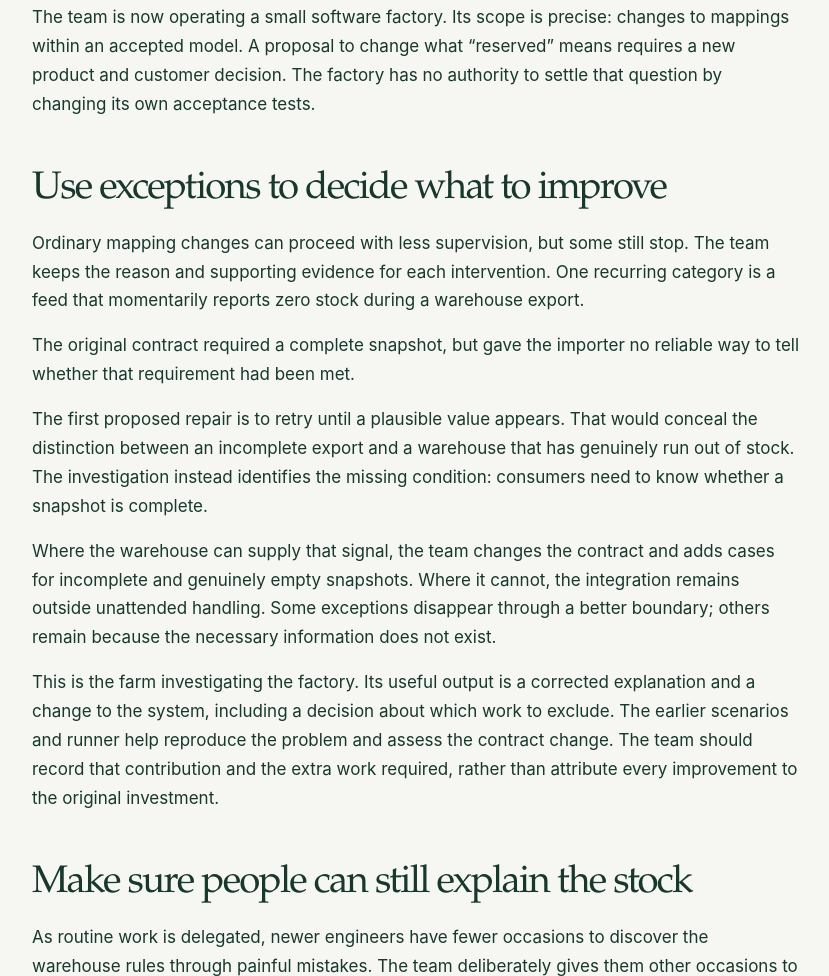
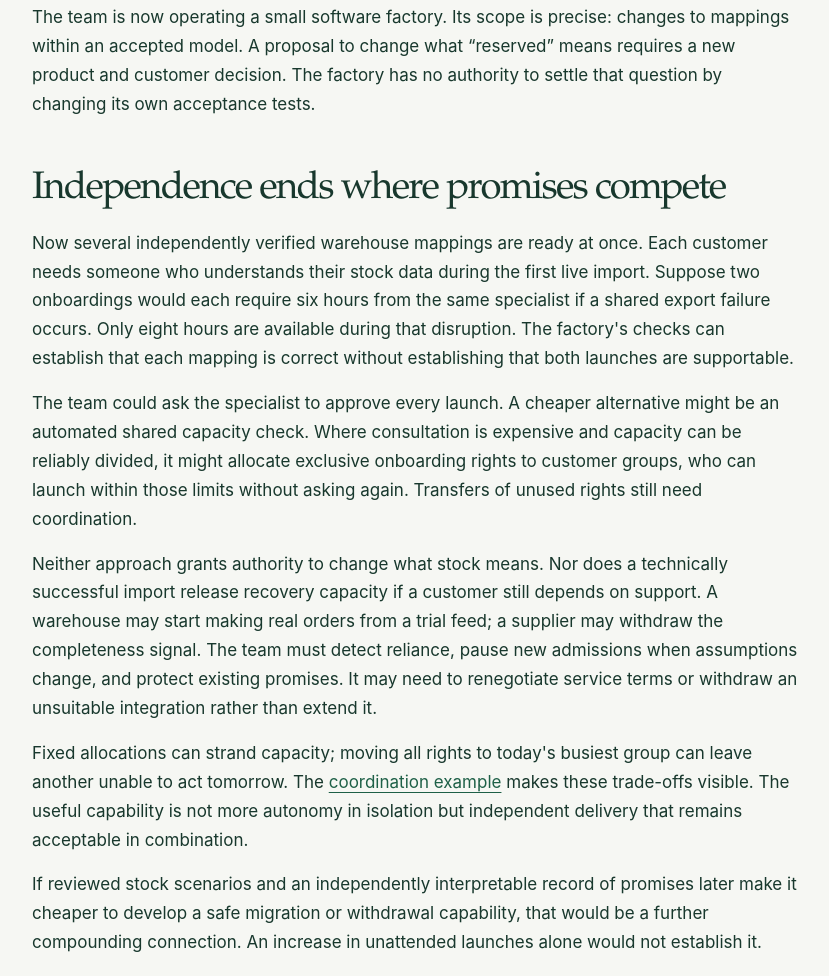
Before and after one commit to grove/compounding-engineering, a plain HTML site: page paths/customer-integrations.html in a window 1280 px wide. Shown: the part 3621-4597 px from the top of the page, without its empty margins (0-829 px from the left). Drawn offline with Linux system fonts and the light colour scheme.

Commit message:
Integrate coordination-avoidance investigation: paths/customer-integrations.html

```diff
--- a/paths/customer-integrations.html
+++ b/paths/customer-integrations.html
@@ -69,6 +69,14 @@
         <p>The initial release path compares imported results with the customer's existing process without using them to make promises. Only after the agreed checks and customer acceptance does the new feed become authoritative. Once established, eligible mapping changes can follow a repeatable path through preparation, verification, release and observation.</p>
         <p>The team is now operating a small software factory. Its scope is precise: changes to mappings within an accepted model. A proposal to change what “reserved” means requires a new product and customer decision. The factory has no authority to settle that question by changing its own acceptance tests.</p>
       </section>
+      <section id="shared-capacity">
+        <h2>Independence ends where promises compete</h2>
+        <p>Now several independently verified warehouse mappings are ready at once. Each customer needs someone who understands their stock data during the first live import. Suppose two onboardings would each require six hours from the same specialist if a shared export failure occurs. Only eight hours are available during that disruption. The factory's checks can establish that each mapping is correct without establishing that both launches are supportable.</p>
+        <p>The team could ask the specialist to approve every launch. A cheaper alternative might be an automated shared capacity check. Where consultation is expensive and capacity can be reliably divided, it might allocate exclusive onboarding rights to customer groups, who can launch within those limits without asking again. Transfers of unused rights still need coordination.</p>
+        <p>Neither approach grants authority to change what stock means. Nor does a technically successful import release recovery capacity if a customer still depends on support. A warehouse may start making real orders from a trial feed; a supplier may withdraw the completeness signal. The team must detect reliance, pause new admissions when assumptions change, and protect existing promises. It may need to renegotiate service terms or withdraw an unsuitable integration rather than extend it.</p>
+        <p>Fixed allocations can strand capacity; moving all rights to today's busiest group can leave another unable to act tomorrow. The <a href="../examples/coordination-avoidance.html">coordination example</a> makes these trade-offs visible. The useful capability is not more autonomy in isolation but independent delivery that remains acceptable in combination.</p>
+        <p>If reviewed stock scenarios and an independently interpretable record of promises later make it cheaper to develop a safe migration or withdrawal capability, that would be a further compounding connection. An increase in unattended launches alone would not establish it.</p>
+      </section>
       <section id="exceptions">
         <h2>Use exceptions to decide what to improve</h2>
         <p>Ordinary mapping changes can proceed with less supervision, but some still stop. The team keeps the reason and supporting evidence for each intervention. One recurring category is a feed that momentarily reports zero stock during a warehouse export.</p>
```
